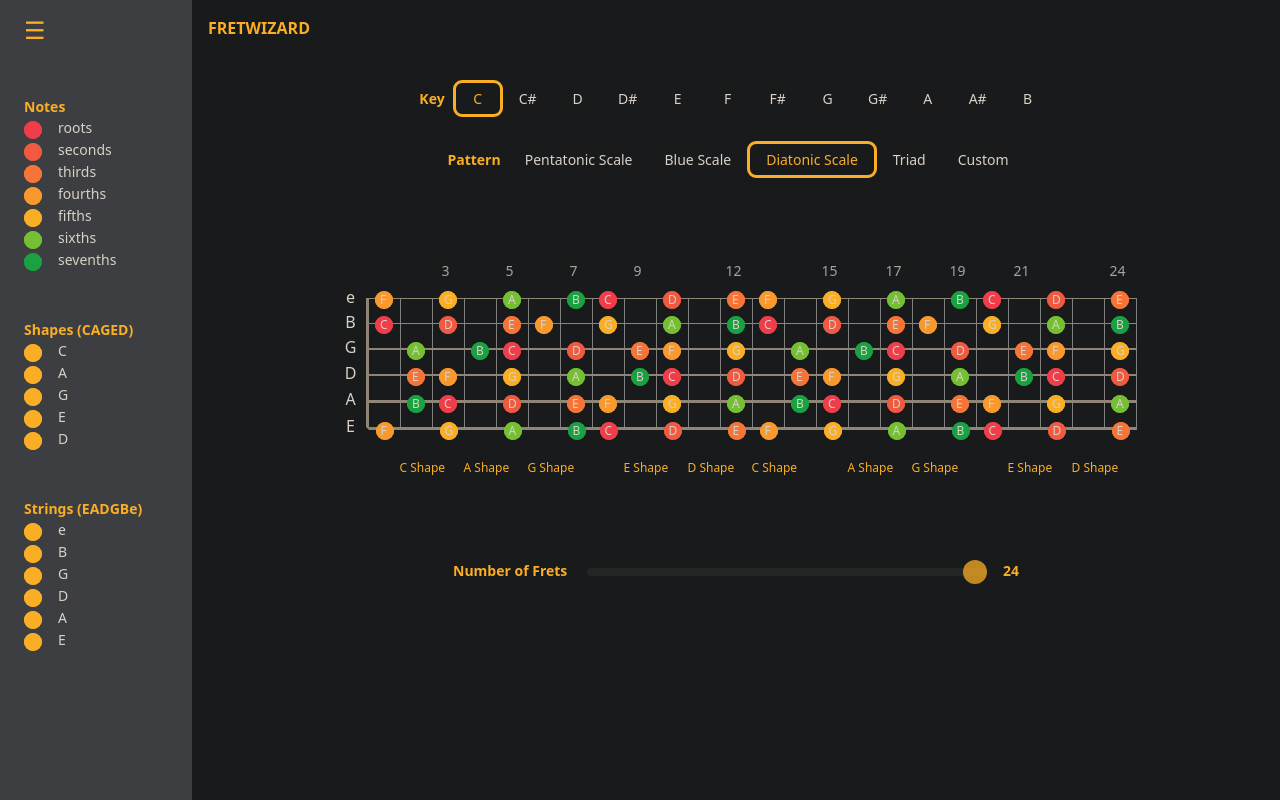
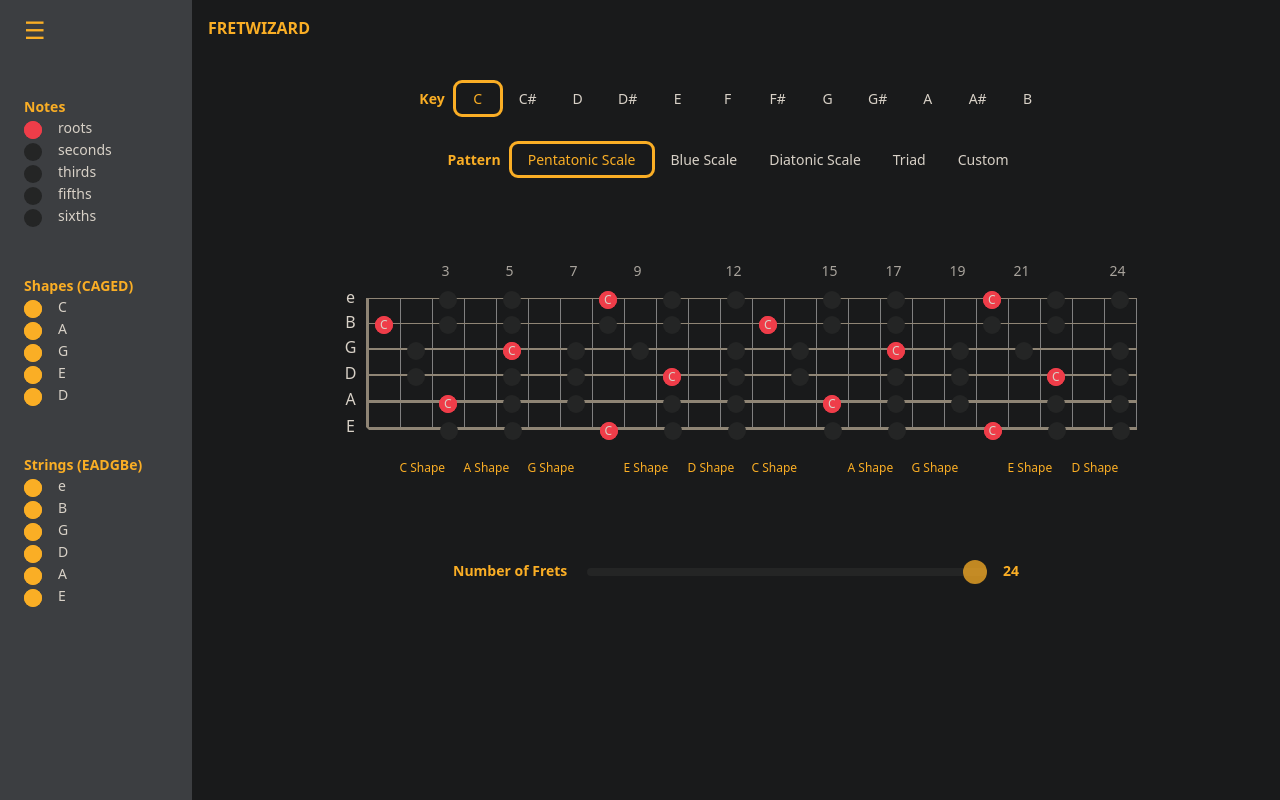
Before and after one commit to DevJhom/fret-wizard, a Vue app: page / in a window 1280 px wide. Built offline with nearby package versions, Linux system fonts and the light colour scheme.

Commit message:
change default state

```diff
--- a/src/stores/usePatternStore.ts
+++ b/src/stores/usePatternStore.ts
@@ -32,8 +32,8 @@ export const usePatternStore = defineStore('pattern', {
     allKeys : ["C","C#", "D", "D#", "E", "F", "F#", "G", "G#", "A", "A#", "B"],
     allPatterns : ["Pentatonic Scale", "Blue Scale", "Diatonic Scale", "Triad", "Custom"],
     currentKey: "C",
-    currentPattern: "Diatonic Scale",
-    currentHighlightNotes: ["roots", "seconds", "thirds", "fourths", "fifths", "sixths", "sevenths"],
+    currentPattern: "Pentatonic Scale",
+    currentHighlightNotes: ["roots"],
     currentStrings: {
       E: true,
       A: true,
```
